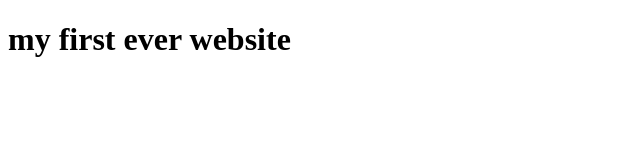
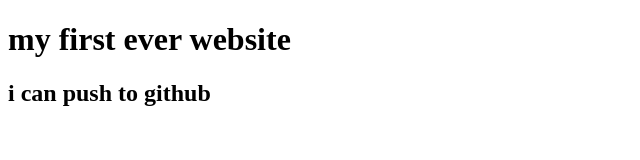
Before and after one commit to Sohaila-Soha/my-first-website, a plain HTML site: page index.html in a window 1280 px wide. Shown: the whole page, without its empty margins (0-640 px from the left). Drawn offline with Linux system fonts and the light colour scheme.

Commit message:
learned github

```diff
--- a/index.html
+++ b/index.html
@@ -8,5 +8,6 @@
 </head>
 <body>
     <h1>my first ever website</h1>
+    <h2>i can push to github</h2>
 </body>
 </html>
```
